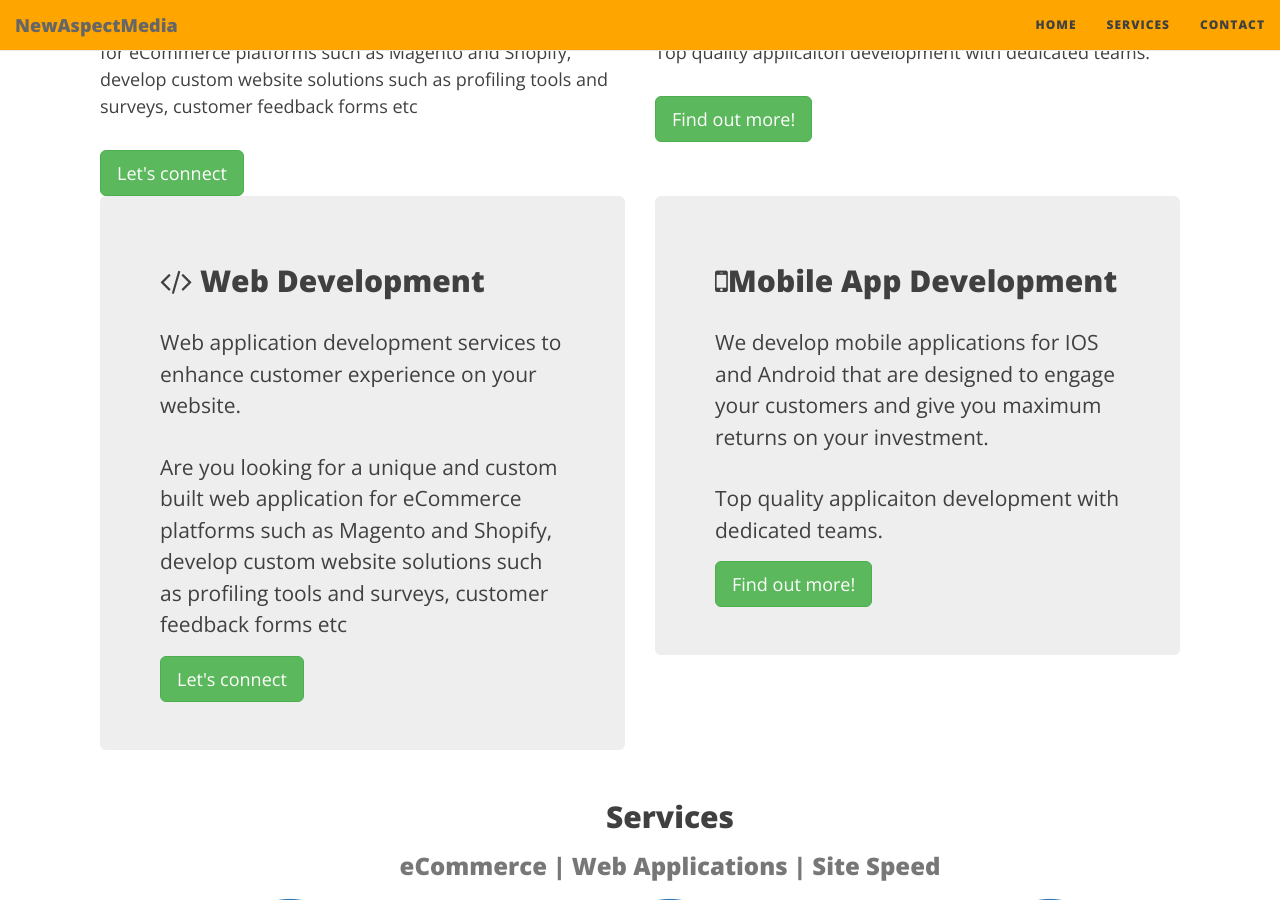
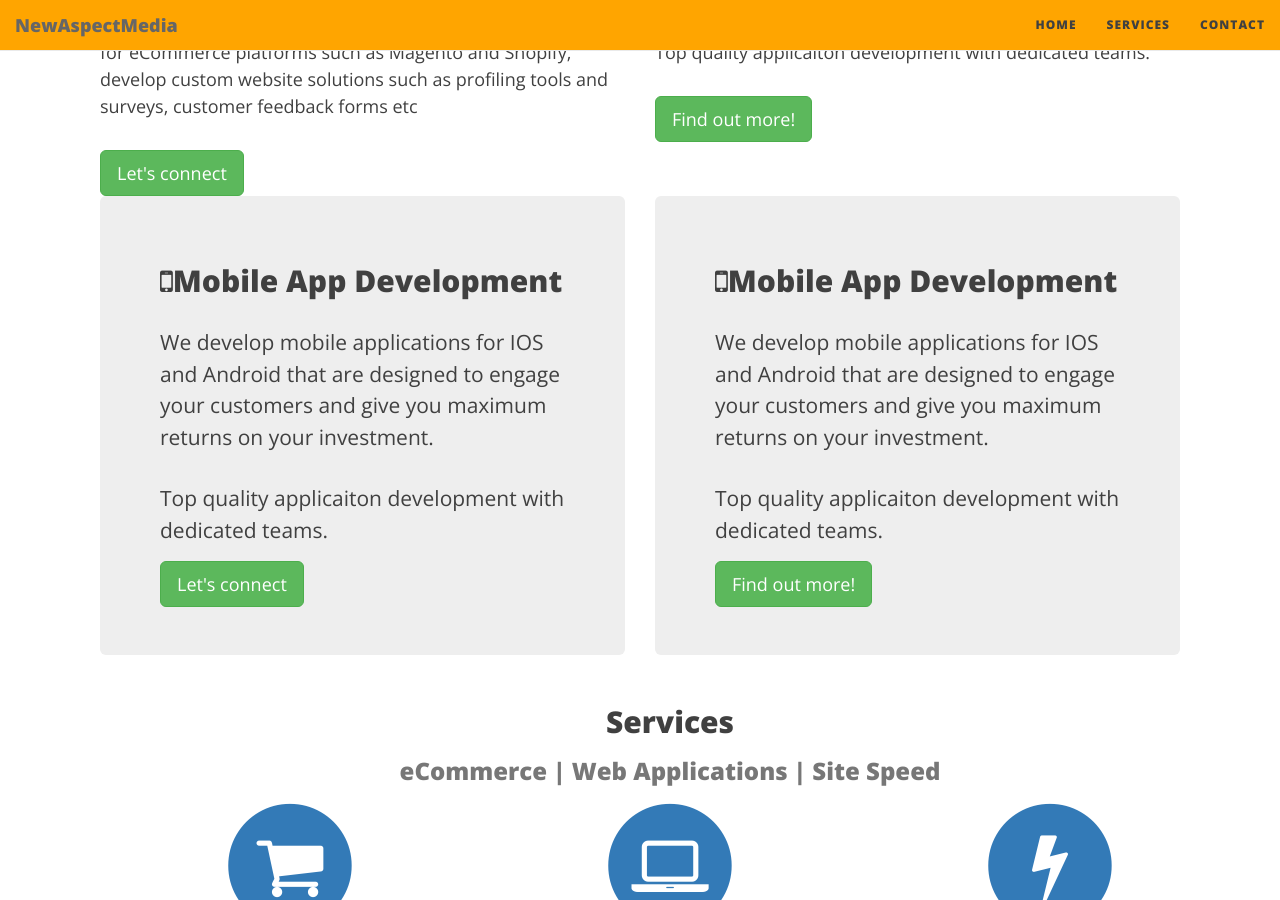
Before and after one commit to newmedia77/appxnam, a Jekyll site: the page built from index.html, in a window 1280 px wide and 900 px high, scrolled down 438 px. Built offline with Jekyll 4.4.1, drawn with Linux system fonts in a browser that asks for light colours; nearby versions of some CDN libraries; the list of posts is cut into pages by our own code.

Commit message:
andreas
home

```diff
--- a/index.html
+++ b/index.html
@@ -26,9 +26,9 @@ subtitle: Hire Web Developer &amp; SEO Specialist in London
 <div class="row">
 <div class="col-xs-12 col-sm-6 col-lg-6">
 <div class="main-explain-area-one jumbotron">
-  <h2><i class="fa fa-code"></i> Web Development</h2>
-  <p>Web application development services to enhance customer experience on your website. </p>
-  <p>Are you looking for a unique and custom built web application for eCommerce platforms such as Magento and Shopify, develop custom website solutions such as profiling tools and surveys, customer feedback forms etc</p>
+  <h2><i class="fa fa-mobile"></i>Mobile App Development</h2>
+  <p>We develop mobile applications for IOS and Android that are designed to engage your customers and give you maximum returns on your investment. </p>
+  <p>Top quality applicaiton development with dedicated teams.</p>
   <div class="get-started-wrap">
     <a class="btn btn-success btn-lg get-started-btn" href="http://newaspectmedia.com/contact">Let's connect</a>
   </div>
```
